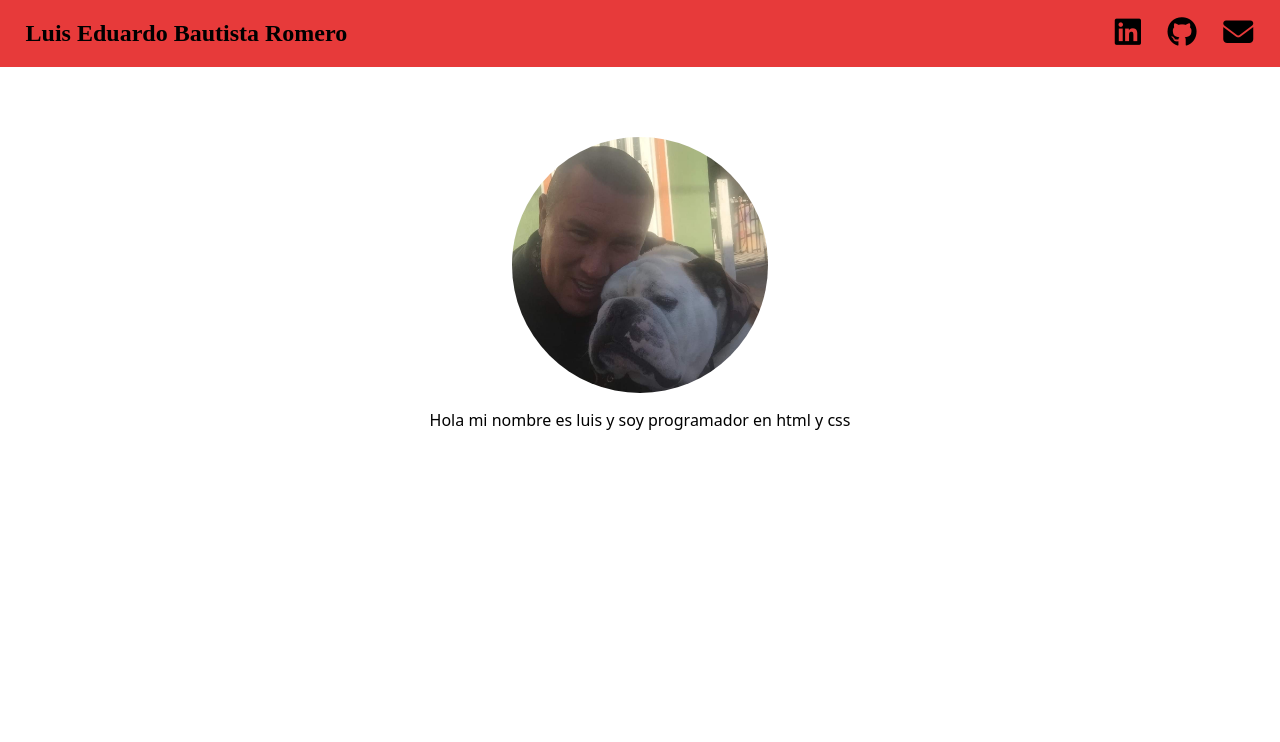
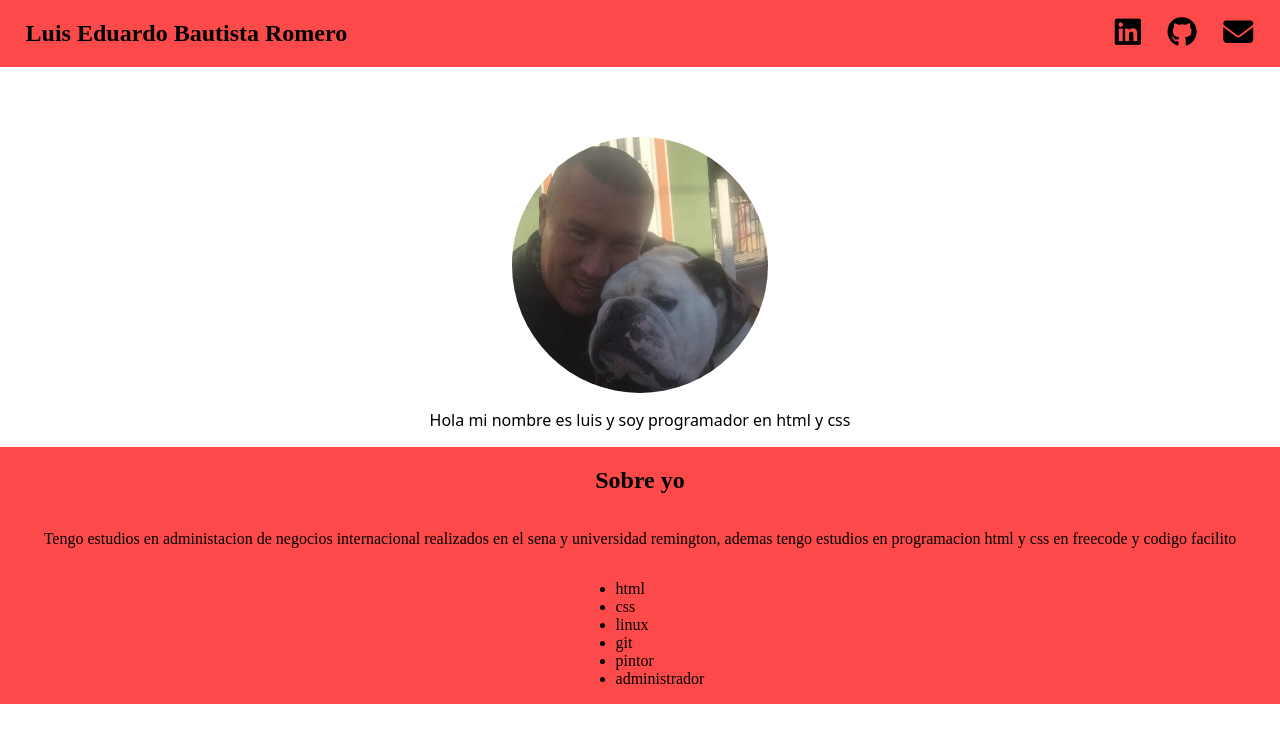
Before and after one commit to Tiod44/portafolio-html, a plain HTML site: page index.html in a window 1280 px wide. Drawn offline with Linux system fonts and the light colour scheme.

Commit message:
agregar informacion sobre mi

```diff
--- a/index.html
+++ b/index.html
@@ -1,29 +1,64 @@
 <!DOCTYPE html>
 <html lang="en">
   <head>
-    <meta charset="UTF-8">
-    <meta http-equiv="X-UA-Compatible" content="IE=edge">
-    <meta name="viewport" content="width=device-width, initial-scale=1.0">
-    <link rel="stylesheet" href="styles/index.css" type="text/css">
-    <link rel="stylesheet" href="styles/navegador.css" type="text/css">
-    <link rel="stylesheet" href="styles/perfil.css" type="text/css">
-    <script src="https://kit.fontawesome.com/0e12f3dc71.js" crossorigin="anonymous"></script>
+    <meta charset="UTF-8" />
+    <meta http-equiv="X-UA-Compatible" content="IE=edge" />
+    <meta name="viewport" content="width=device-width, initial-scale=1.0" />
+    <link rel="stylesheet" href="styles/index.css" type="text/css" />
+    <link rel="stylesheet" href="styles/navegador.css" type="text/css" />
+    <link rel="stylesheet" href="styles/perfil.css" type="text/css" />
+    <script
+      src="https://kit.fontawesome.com/0e12f3dc71.js"
+      crossorigin="anonymous"
+    ></script>
     <title>Portafolio</title>
-
   </head>
   <body>
     <nav id="navegador">
       <h1>Luis Eduardo Bautista Romero</h1>
       <ul>
-        <li><a class="icono-linkendin" href="https://www.linkedin.com/in/luis-bautista-aa78561a7/" target="_blank"><i class="fa-brands fa-linkedin"></i></a></li>
-        <li><a class="icono-github" href="https://github.com/Tiod44" target="_blank"><i class="fa-brands fa-github"></i></a></li>
-        <li><a class="icono-gmail" href="mailto:luisbaur@gmail.com"><i class="fa-solid fa-envelope"></i></a></li>
+        <li>
+          <a
+            class="icono-linkendin"
+            href="https://www.linkedin.com/in/luis-bautista-aa78561a7/"
+            target="_blank"
+            ><i class="fa-brands fa-linkedin"></i
+          ></a>
+        </li>
+        <li>
+          <a
+            class="icono-github"
+            href="https://github.com/Tiod44"
+            target="_blank"
+            ><i class="fa-brands fa-github"></i
+          ></a>
+        </li>
+        <li>
+          <a class="icono-gmail" href="mailto:luisbaur@gmail.com"
+            ><i class="fa-solid fa-envelope"></i
+          ></a>
+        </li>
       </ul>
     </nav>
     <div class="perfil">
-            <img src="imagenes/foto-perfil.jpeg">
+      <img src="imagenes/foto-perfil.jpeg" />
       <p>Hola mi nombre es luis y soy programador en html y css</p>
     </div>
-
+    <div class="sobre-yo">
+      <h2>Sobre yo</h2>
+      <p>
+        Tengo estudios en administacion de negocios internacional realizados en
+        el sena y universidad remington, ademas tengo estudios en programacion
+        html y css en freecode y codigo facilito
+      </p>
+      <ul>
+        <li>html</li>
+        <li>css</li>
+        <li>linux</li>
+        <li>git</li>
+        <li>pintor</li>
+        <li>administrador</li>
+      </ul>
+    </div>
   </body>
 </html>
--- a/styles/navegador.css
+++ b/styles/navegador.css
@@ -1,5 +1,5 @@
 #navegador {
-    background-color: #e73a3a;
+    background-color: #fc4949;
     display: flex;
     justify-content: space-between;
     align-items: center;
--- a/styles/perfil.css
+++ b/styles/perfil.css
@@ -13,3 +13,10 @@
 .perfil p{
     font-family: system-ui, -apple-system, BlinkMacSystemFont, 'Segoe UI', Roboto, Oxygen, Ubuntu, Cantarell, 'Open Sans', 'Helvetica Neue', sans-serif;
 }
+
+.sobre-yo {
+    background-color: #fc4949;
+    display: flex;
+    flex-direction: column;
+    align-items: center;
+}
```
Lines whose indentation alone changed are shown as unchanged.
